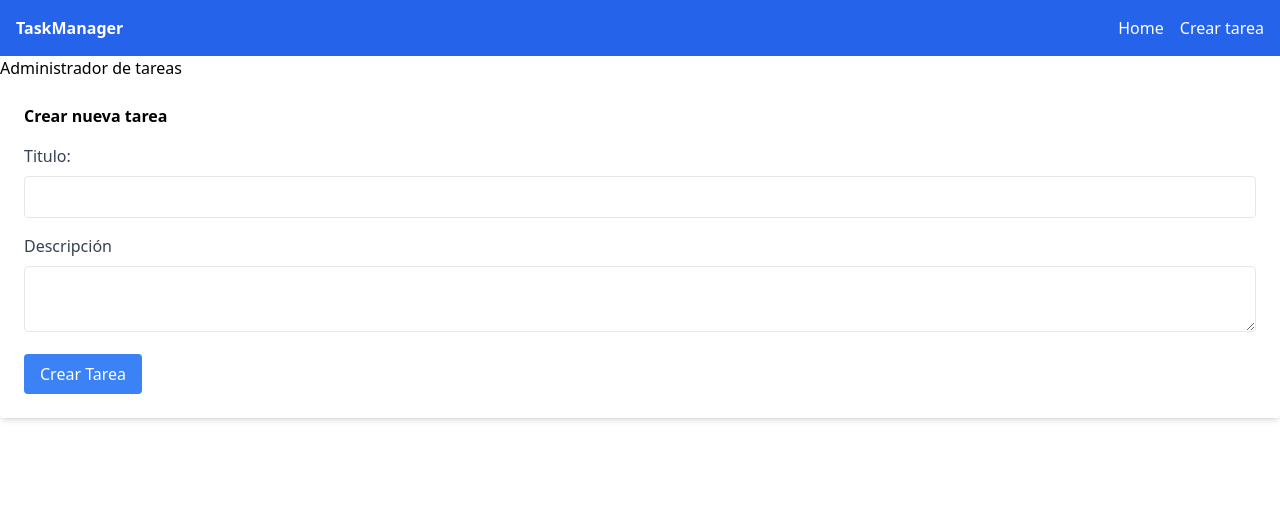
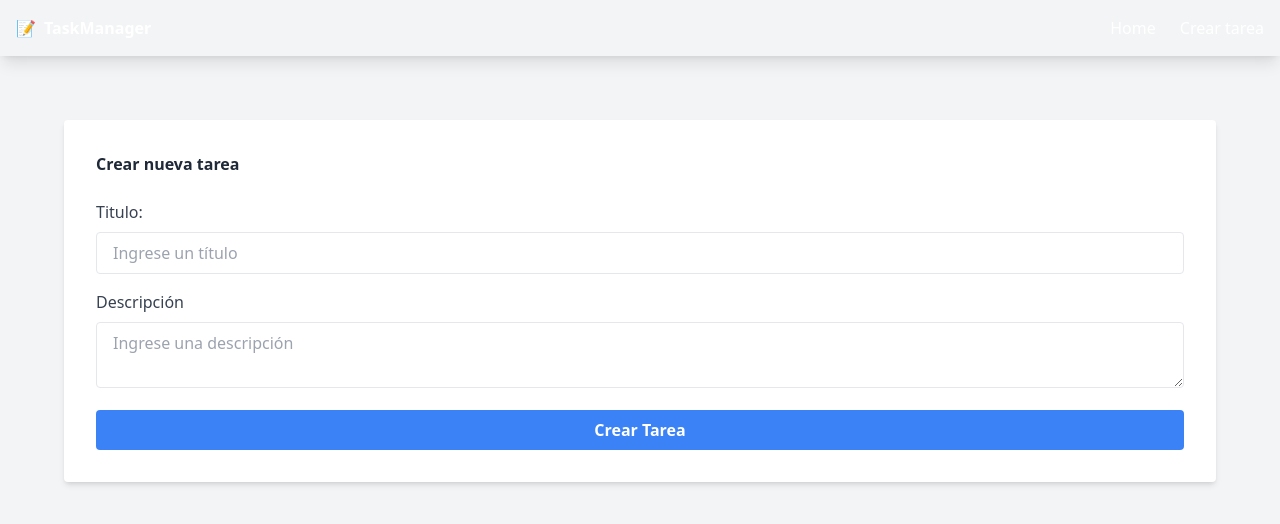
Before and after one commit to AgusFassola/proyecto-fullstack, a React (Create React App) app in the folder front/: page /create in a window 1280 px wide. Shown: the top 524 px of the page. Built offline with nearby package versions, Linux system fonts and the light colour scheme.

Commit message:
diseño de front

```diff
--- a/front/src/App.js
+++ b/front/src/App.js
@@ -8,16 +8,17 @@ import Navbar from './components/Navbar';
 function App() {
   return (
     <Router>
-      <Navbar />
-        <div className='container'>
-            <h1>Administrador de tareas</h1>
+      <div className='min-h-screen bg-gray-100'>
+        <Navbar />
+        <div className='container mx-auto p-8'>
             <Routes>
                 <Route path="/" element={<TaskList/>}/>
                 <Route path="/create" element={<CreateTask/>}/>
             </Routes>
         </div>
+      </div>
     </Router>
-  )
+  );
 }
 
 export default App;
--- a/front/src/components/CreateTask.js
+++ b/front/src/components/CreateTask.js
@@ -19,31 +19,37 @@ const CreateTask = () => {
   };
 
   return (
-    <form onSubmit={handleSubmit} className='bg-white p-6 rounded shadow-md'>
-      <h2 className='text-2x1 font-bold mb-4'>Crear nueva tarea</h2>
+    <div className='container mx-auto p-8'>
+      <form onSubmit={handleSubmit} className='bg-white p-8 rounded shadow-md'>
+        <h2 className='text-2x1 font-bold mb-6 text-gray-800'>Crear nueva tarea</h2>
         <div className='mb-4'>
           <label className='block text-gray-700 mb-2'>Titulo:</label>
           <input
             type='text'
             value={title}
             onChange={(e) => setTitle(e.target.value)}
-          className="w-full px-4 py-2 border rounded"
+            className="w-full px-4 py-2 border rounded focus:ring-2 focus:ring-blue-500 focus:outline-none"
+            placeholder='Ingrese un título'
           />
         </div>
         <div className='mb-4 '>
-        <label className='block text-gray-700 mb-2'>
+          <label className='block text-gray-700 font-medium mb-2'>
             Descripción
           </label>
           <textarea
             value={description}
             onChange={(e) => setDescription(e.target.value)}
-          className='w-full px-4 py-2 border rounded'
+            className='w-full px-4 py-2 border rounded focus:ring-2 focus:ring-blue-500 focus:outline-none'
+            placeholder='Ingrese una descripción'
           />
         </div>
-      <button type="submit" className="bg-blue-500 text-white px-4 py-2 rounded hover:bg-blue-700">
+        <button
+          type="submit"
+          className="bg-blue-500 hover:bg-blue-600 text-white font-bold py-2 px-4 rounded transition w-full">
           Crear Tarea
         </button>
       </form>
+    </div>
   );
 }
 
--- a/front/src/components/Navbar.js
+++ b/front/src/components/Navbar.js
@@ -2,17 +2,19 @@ import { Link } from 'react-router-dom';
 
 const Navbar = () => {
     return (
-        <nav className='bg-blue-600 p-4'>
+        <nav className='ng-gradient-to-r from-blue-500 to-indigo-600 p-4 shadow-lg'>
             <div className='container mx-auto flex justify-between items-center'>
-                <Link to="/" className='text-white text-2x1 font-bold'>
-                    TaskManager
+                <Link to="/" className='text-white text-2x1 font-bold hover:text-gray-300'>
+                    <span className='flex items-center gap-2'>
+                        📝<span>TaskManager</span>
+                    </span>
                 </Link>
-                <div className='space-x-4'>
-                    <Link to="/" className='text-white hover:text-gray-200'>
-                    Home
+                <div className='space-x-6'>
+                    <Link to="/" className='text-white hover:text-gray-300 transition'>
+                        Home
                     </Link>
-                    <Link to="/create" className='text-white hover:text-gray-200'>
-                    Crear tarea
+                    <Link to="/create" className='text-white hover:text-gray-300 transition'>
+                        Crear tarea
                     </Link>
                 </div>
             </div>
--- a/front/src/components/TaskList.js
+++ b/front/src/components/TaskList.js
@@ -29,29 +29,34 @@ const TaskList = () => {
 
   return (
     <div className='container mx-auto p-6'>
-      <h1 className='text-3x1 front-bold mb-4'>Lista de tareas</h1>
-      <Link to="/create">
-        <button className='bg-blue-500 hover:bg-blue-700 text-white front-bold py-2 px-4 rounded mb-4'>
-          Nueva tarea
-        </button>
-      </Link>
-      <ul className='space-y-4'>
+      <h1 className='text-4x1 front-extrabold text-center mb-8 text-gray-800'>
+        Lista de tareas
+      </h1>
+      <div className='flex justify-end mb-6'>
+        <Link to="/create">
+          <button className='bg-green-500 hover:bg-green-600 text-white front-bold py-2 px-4 rounded mb-4'>
+            Nueva tarea
+          </button>
+        </Link>
+      </div>
+      <div className='grid grid-cols-1 md:grid-cols-2 pag-6'>
         {tasks.map((task) => (
-          <li
+          <div
             key={task._id}
-            className='flex justify-between items-center p-4 bg-gray-100 rounded shadow'
+            className='p-4 bg-white rounded shadow-md hover:shadow-lg transition'
           >
-            <div>
-              <h2 className='text-xl font-semibold'>{task.title}</h2>
-              <p className='text-gray-700'>{task.description}</p>
+            <h2 className='text-xl font-semibold mb-2'>{task.title}</h2>
+            <p className='text-gray-600 mb-4'>{task.description}</p>
+            <div className='flex justify-end'>
+              <button
+                className='bg-red-500 hover:bg-red-600 text-white font-bold py-1 px-3 rounded'
+                onClick={() => deleteTask(task._id)}>
+                Eliminar
+              </button>
             </div>
-
-            <button
-              className='bg-red-500 hover:bg-red-700 text-white font-bold py-1 px-3 rounded'
-              onClick={() => deleteTask(task._id)}>Eliminar</button>
-          </li>
+          </div>
         ))}
-      </ul>
+      </div>
     </div>
   );
 };
```
Lines whose indentation alone changed are shown as unchanged.
